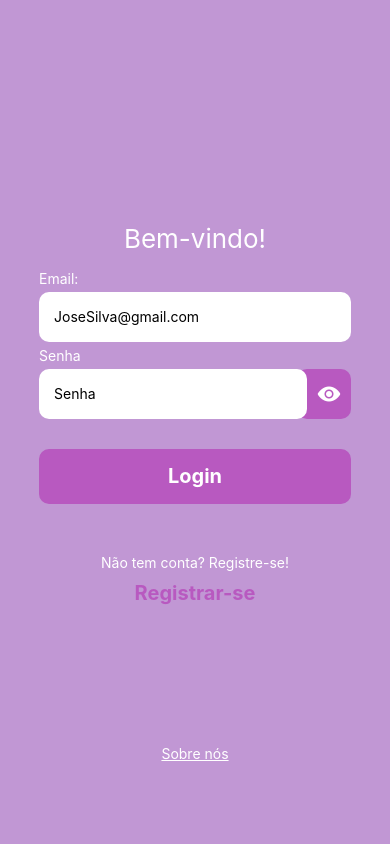
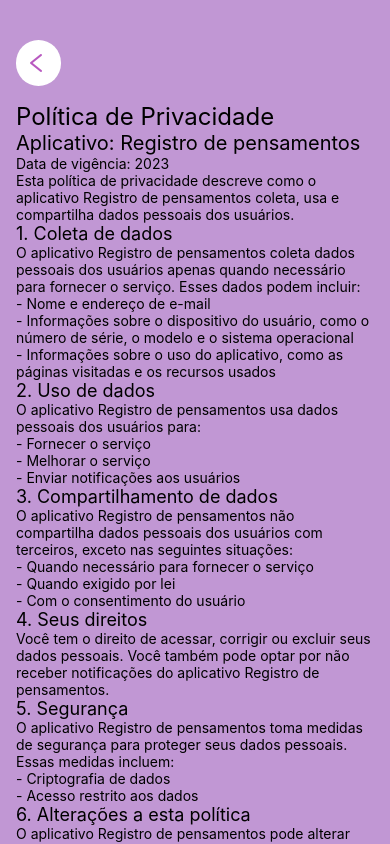
Before and after one commit to femitz/RegistroDePensamentos, a React Native app: screen /PrivacyPolicy in a window 390 px wide. Built offline with nearby package versions, Linux system fonts and the light colour scheme.

Commit message:
feature: Added some screens in the settings section

```diff
--- a/App.tsx
+++ b/App.tsx
@@ -8,6 +8,8 @@ import RegistrarScreen from "./screen/RegistrarScreen";
 import PensamentosAnterioresScreen from "./screen/PensamentosAnterioresScreen";
 import RegisterScreen from "./screen/RegisterScreen";
 import Settings from "./screen/Settings";
+import DeleteAccount from "./screen/DeleteAccount"
+import PrivacyPolicyScreen from "./screen/PrivacyPoliceScreen";
 
 const Stack = createNativeStackNavigator()
 
@@ -21,6 +23,8 @@ export default function App() {
         <Stack.Screen options={{ headerShown: false }} name="Register" component={RegisterScreen}/>
         <Stack.Screen options={{ headerShown: false }} name="Registrar" component={RegistrarScreen}/>
         <Stack.Screen options={{ headerShown: false }} name="Settings" component={Settings}/>
+        <Stack.Screen options={{ headerShown: false }} name="DeleteAccount" component={DeleteAccount}/>
+        <Stack.Screen options={{ headerShown: false }} name="PrivacyPolicy" component={PrivacyPolicyScreen}/>
       </Stack.Navigator>
     </NavigationContainer>
   );
--- /dev/null
+++ b/screen/DeleteAccount.tsx
@@ -0,0 +1,116 @@
+import { useNavigation } from "@react-navigation/native";
+import { getAuth } from "firebase/auth";
+import {
+  TouchableOpacity,
+  View,
+  Text,
+  StyleSheet,
+  TextInput,
+} from "react-native";
+import React, { useState } from "react";
+
+const DeleteAccount = () => {
+  const navigation = useNavigation();
+  const auth = getAuth();
+  const [senha, setSenha] = useState("");
+  const [email, setEmail] = useState("");
+
+  const deleteAccount = () => {
+    console.log("delete account");
+  };
+
+  return (
+    <View style={styles.container}>
+      <Text
+        style={{
+          fontSize: 23,
+          marginHorizontal: 3,
+          fontWeight: "bold",
+          color: "white",
+        }}
+      >
+        Você deseja deletar a sua conta?
+      </Text>
+
+      <View style={{ width: "95%", marginTop: 20 }}>
+        <Text>Email:</Text>
+        <TextInput
+          style={[styles.input, {marginBottom: 5,}]}
+          placeholder="seuemail@email.com"
+          inputMode="email"
+          keyboardType="email-address"
+          value={email}
+          onChangeText={(text) => setEmail(text)}
+        />
+
+        <Text>Senha:</Text>
+        <TextInput
+          style={styles.input}
+          placeholder="***********"
+          secureTextEntry
+          value={senha}
+          onChangeText={(text) => setSenha(text)}
+        />
+      </View>
+
+      <View style={styles.containerButtons}>
+        <TouchableOpacity
+          style={[styles.buttons, styles.buttonCancel]}
+          onPress={() => navigation.goBack()}
+        >
+          <Text style={styles.textButtons}>Cancelar</Text>
+        </TouchableOpacity>
+        <TouchableOpacity
+          style={[styles.buttons, styles.buttonDelete]}
+          onPress={() => deleteAccount()}
+        >
+          <Text style={styles.textButtons}>Deletar</Text>
+        </TouchableOpacity>
+      </View>
+    </View>
+  );
+};
+
+export default DeleteAccount;
+
+const styles = StyleSheet.create({
+  container: {
+    justifyContent: "center",
+    alignItems: "center",
+    width: "100%",
+    height: "100%",
+    backgroundColor: "#C197D4",
+  },
+  containerButtons: {
+    marginTop: 10,
+    flexDirection: "row",
+    width: "100%",
+    justifyContent: "space-around",
+  },
+  buttons: {
+    borderRadius: 30,
+    justifyContent: "center",
+    alignItems: "center",
+    height: 50,
+    width: "45%",
+    elevation: 3,
+  },
+  textButtons: {
+    fontSize: 20,
+    fontWeight: "bold",
+    color: "white",
+  },
+  buttonDelete: {
+    backgroundColor: "red",
+  },
+  buttonCancel: {
+    backgroundColor: "grey",
+  },
+  input: {
+    backgroundColor: "#fff",
+    paddingHorizontal: 15,
+    paddingVertical: 10,
+    borderRadius: 10,
+    marginTop: 5,
+  },
+});
--- /dev/null
+++ b/screen/PrivacyPoliceScreen.tsx
@@ -0,0 +1,149 @@
+import React from "react";
+import {
+  View,
+  Text,
+  ScrollView,
+  Linking,
+  TouchableOpacity,
+} from "react-native";
+import { AntDesign } from "@expo/vector-icons";
+import { useNavigation } from "@react-navigation/native";
+
+const PrivacyPolicyScreen = () => {
+  const navigation = useNavigation();
+  return (
+    <ScrollView style={{ backgroundColor: "#C197D4" }}>
+      <TouchableOpacity
+        //botão de voltar...
+        onPress={() => navigation.goBack()}
+        style={{
+          marginTop: 40,
+          marginLeft: 16,
+          borderRadius: 30,
+          backgroundColor: "#fff",
+          padding: 10,
+          width: 45,
+          justifyContent: "center",
+          alignItems: "center",
+        }}
+      >
+        <AntDesign
+          name="left"
+          size={24}
+          color={"#B859C0"}
+          style={{ marginRight: 5 }}
+        />
+      </TouchableOpacity>
+      <View style={{ padding: 16 }}>
+        <Text style={{ fontSize: 24 }}>Política de Privacidade</Text>
+
+        <Text style={{ fontSize: 20 }}>
+          Aplicativo: Registro de pensamentos
+        </Text>
+        <Text>Data de vigência: 2023</Text>
+
+        <Text>
+          Esta política de privacidade descreve como o aplicativo Registro de
+          pensamentos coleta, usa e compartilha dados pessoais dos usuários.
+        </Text>
+
+        <Text style={{ fontSize: 18 }}>1. Coleta de dados</Text>
+        <Text>
+          O aplicativo Registro de pensamentos coleta dados pessoais dos
+          usuários apenas quando necessário para fornecer o serviço. Esses dados
+          podem incluir:
+        </Text>
+        <Text>- Nome e endereço de e-mail</Text>
+        <Text>
+          - Informações sobre o dispositivo do usuário, como o número de série,
+          o modelo e o sistema operacional
+        </Text>
+        <Text>
+          - Informações sobre o uso do aplicativo, como as páginas visitadas e
+          os recursos usados
+        </Text>
+
+        <Text style={{ fontSize: 18 }}>2. Uso de dados</Text>
+        <Text>
+          O aplicativo Registro de pensamentos usa dados pessoais dos usuários
+          para:
+        </Text>
+        <Text>- Fornecer o serviço</Text>
+        <Text>- Melhorar o serviço</Text>
+        <Text>- Enviar notificações aos usuários</Text>
+
+        <Text style={{ fontSize: 18 }}>3. Compartilhamento de dados</Text>
+        <Text>
+          O aplicativo Registro de pensamentos não compartilha dados pessoais
+          dos usuários com terceiros, exceto nas seguintes situações:
+        </Text>
+        <Text>- Quando necessário para fornecer o serviço</Text>
+        <Text>- Quando exigido por lei</Text>
+        <Text>- Com o consentimento do usuário</Text>
+
+        <Text style={{ fontSize: 18 }}>4. Seus direitos</Text>
+        <Text>
+          Você tem o direito de acessar, corrigir ou excluir seus dados
+          pessoais. Você também pode optar por não receber notificações do
+          aplicativo Registro de pensamentos.
+        </Text>
+
+        <Text style={{ fontSize: 18 }}>5. Segurança</Text>
+        <Text>
+          O aplicativo Registro de pensamentos toma medidas de segurança para
+          proteger seus dados pessoais. Essas medidas incluem:
+        </Text>
+        <Text>- Criptografia de dados</Text>
+        <Text>- Acesso restrito aos dados</Text>
+
+        <Text style={{ fontSize: 18 }}>6. Alterações a esta política</Text>
+        <Text>
+          O aplicativo Registro de pensamentos pode alterar esta política a
+          qualquer momento. As alterações entrarão em vigor a partir da data de
+          publicação.
+        </Text>
+
+        <Text style={{ fontSize: 18 }}>7. Contato</Text>
+        <Text>
+          Se você tiver alguma dúvida sobre esta política, entre em contato
+          conosco pelo e-mail
+          <Text
+            style={{ color: "blue" }}
+            onPress={() =>
+              Linking.openURL("mailto:contato.felipeschmitz@gmail.com")
+            }
+          >
+            {" contato.felipeschmitz@gmail.com"}
+          </Text>
+          .
+        </Text>
+
+        <Text style={{ fontSize: 18 }}>8. Informações armazenadas online</Text>
+        <Text>
+          As informações armazenadas online pelo aplicativo Registro de
+          pensamentos são criptografadas e acessíveis apenas aos funcionários
+          autorizados. Essas informações são usadas para melhorar o serviço e
+          fornecer notificações aos usuários.
+        </Text>
+        <Text>
+          Nenhuma informação pessoal dos usuários é compartilhada com terceiros,
+          exceto nas seguintes situações:
+        </Text>
+        <Text>- Quando necessário para fornecer o serviço</Text>
+        <Text>- Quando exigido por lei</Text>
+        <Text>- Com o consentimento do usuário</Text>
+        <Text>
+          Você pode optar por não receber notificações do aplicativo Registro de
+          pensamentos a qualquer momento. Para fazer isso, siga as instruções
+          nas configurações do aplicativo.
+        </Text>
+        <Text>
+          Acreditamos que a privacidade é importante e estamos comprometidos em
+          proteger seus dados.
+        </Text>
+      </View>
+    </ScrollView>
+  );
+};
+
+export default PrivacyPolicyScreen;
--- a/screen/Settings.tsx
+++ b/screen/Settings.tsx
@@ -21,6 +21,8 @@ const Settings = () => {
 
   const sobre =
     "Para saber mais como seus dados são guardados visite a nossa pagina: \n\ngithub.com/devmitz/RegistroDePensamentos\n\n";
+
+  const contato = "Entre em contato conosco com nosso email de suporte:\n\n contato.felipeschmitz@gmail.com";
 
   function loggout() {
     signOut(auth)
@@ -63,9 +65,11 @@ const Settings = () => {
         <View style={styles.container}>
           <Buttons text="Sobre" onPress={() => Alert.alert("Sobre", sobre)} />
           <Buttons text="Help" onPress={() => null} />
-          <Buttons text="Contate-nos" onPress={() => null} />
-          <Buttons text ="Termos e politica de privacidade" onPress={() => null} />
-          <Buttons text ="Deletar conta" onPress={() => null} />
+          <Buttons text="Contate-nos" onPress={() => Alert.alert("Contate-nos", contato)} />
+          {/* @ts-ignore */}
+          <Buttons text ="Termos e politica de privacidade" onPress={() => navigation.navigate('PrivacyPolicy')} />
+          {/* @ts-ignore */}
+          <Buttons text ="Deletar conta" onPress={() => navigation.navigate("DeleteAccount")} />
           <Buttons text="Sair" onPress={() => loggout()} />
         </View>
       </ScrollView>
```
